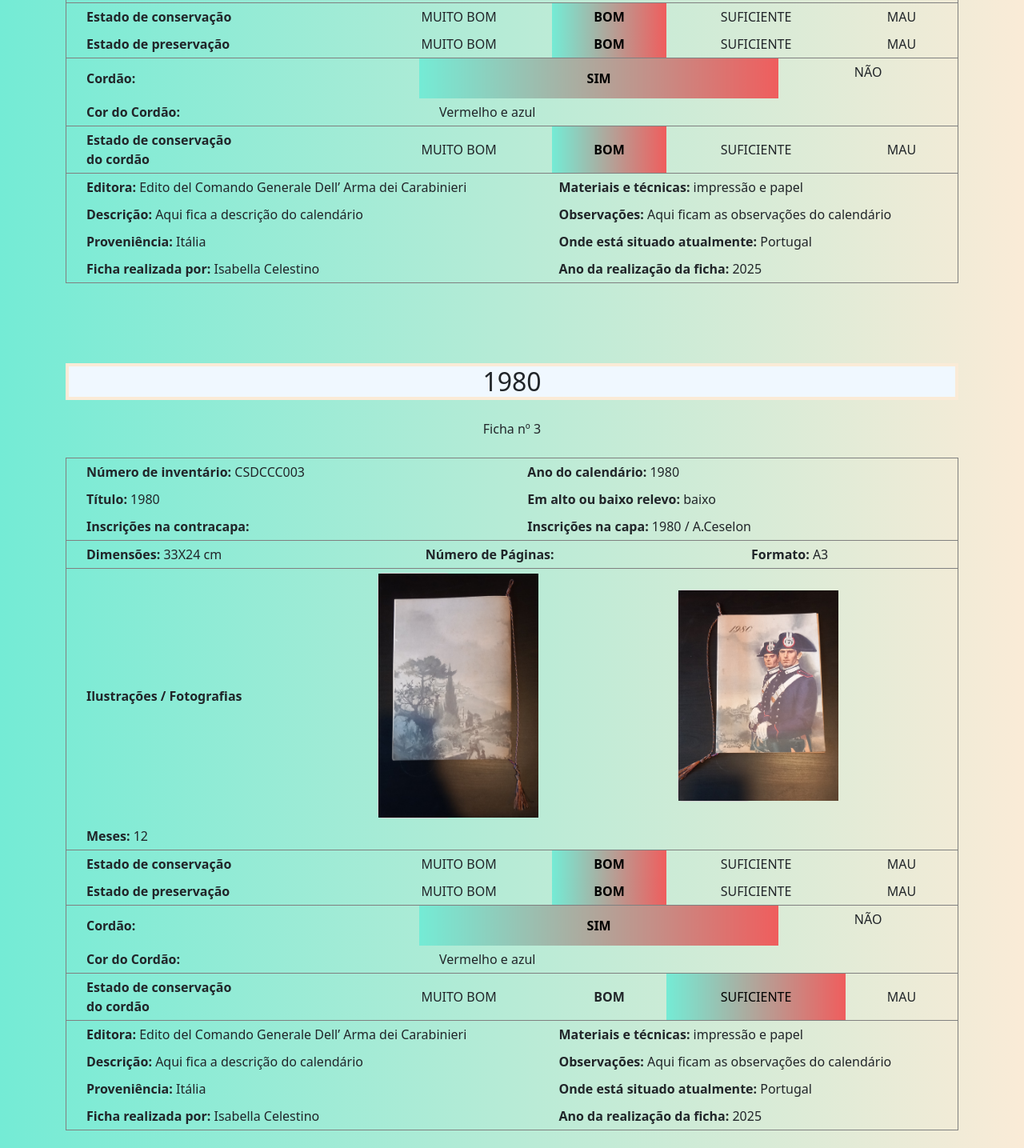
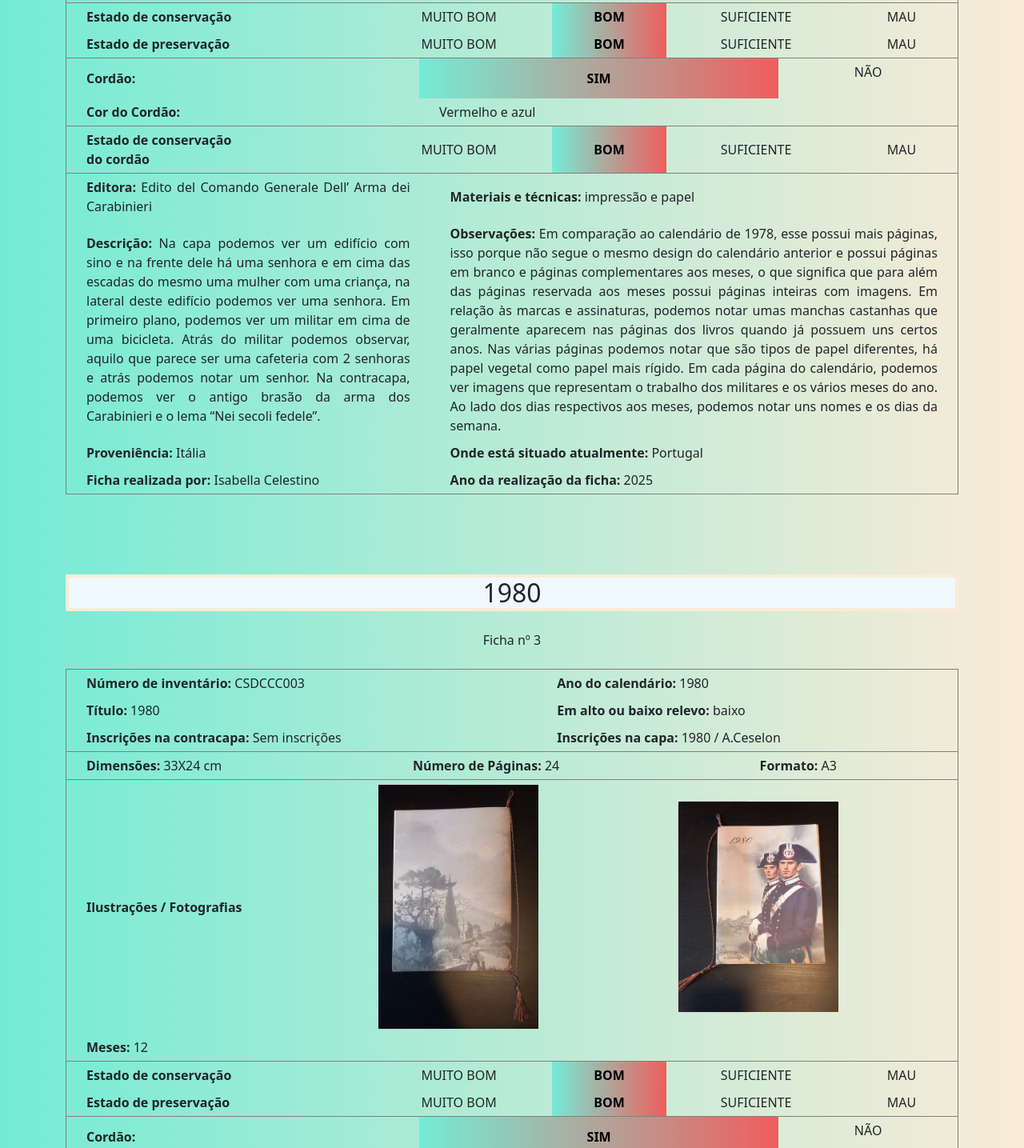
Before and after one commit to JailsonVarela/Sistema-de-Inventario---Calendario-Storico-dell-Arma-dei-Carabinieri, a plain HTML site: page index.html in a window 1280 px wide. Shown: the part 2848-4283 px from the top of the page at 80% size. Drawn offline with nearby package versions, Linux system fonts and the light colour scheme.

Commit message:
Adição de imagens que farão parte das observações das fichas; Atualização de informações das fichas 2 e 3

```diff
--- a/index.html
+++ b/index.html
@@ -34,7 +34,8 @@
                             <div class="card-body">
                                 <h4 class="card-title">1978</h4>
                             </div>
-                            <img src="imagens/Capa_1978-20251215_151153.jpg" alt="Capa de 1978" width="200" class="card-img-top">
+                            <img src="imagens/Capa_1978-20251215_151153.jpg"
+                            alt="Capa de 1978" width="200" class="card-img-top">
                         </a>
                     </div>
 
@@ -43,7 +44,8 @@
                             <div class="card-body">
                                 <h4 class="card-title">1979</h4>
                             </div>
-                            <img src="imagens/Capa_1979-20251215_151623.jpg" alt="Capa de 1979" width="200" class="card-img-top">
+                            <img src="imagens/Capa_1979-20251215_151623.jpg"
+                            alt="Capa de 1979" width="200" class="card-img-top">
                         </a>
                     </div>
 
@@ -52,7 +54,8 @@
                             <div class="card-body">
                                 <h4 class="card-title">1980</h4>
                             </div>
-                            <img src="imagens/Capa_1980-20251215_151516.jpg" alt="Capa de 1980" width="200" class="card-img-top">
+                            <img src="imagens/Capa_1980-20251215_151516.jpg"
+                            alt="Capa de 1980" width="200" class="card-img-top">
                         </a>
                     </div>
 
@@ -98,7 +101,7 @@
                     <table border="1" cellpadding="8" cellspacing="8">
                         <tr>
                             <th> Ilustrações / Fotografias </th>
-                            <td id="img" >
+                            <td >
 
                                 <div class="text-center g-4 row">
                                     <div class="col-md-4">
@@ -108,7 +111,7 @@
                                     </div>
                                 </div>
                             </td>
-                            <td id="img">
+                            <td>
 
                                 <div class="text-center g-4 row">
                                     <div class="col-md-4">
@@ -119,7 +122,6 @@
                                 </div>
                             </td>
                         </tr>
-
 
                         <tr>
                             <td> <b>Meses:</b> 12</td>
@@ -193,7 +195,6 @@
                             </td>
 
                         </tr>
-
                         <tr>
                             <td> <b>Proveniência:</b> Itália </td>
                             <td> <b>Onde está situado atualmente:</b> Portugal </td>
@@ -239,7 +240,7 @@
                     <table border="1" cellpadding="8" cellspacing="8">
                         <tr>
                             <td> <b>Dimensões:</b> 33X24 cm </td>
-                            <td> <b>Número de Páginas:</b> 29 </td>
+                            <td> <b>Número de Páginas:</b> 32 </td>
                             <td> <b>Formato:</b> A3 </td>
                         </tr>
 
@@ -247,7 +248,7 @@
                     <table border="1" cellpadding="8" cellspacing="8">
                         <tr>
                             <th> Ilustrações / Fotografias </th>
-                            <td id="img">
+                            <td>
 
                                 <div class="text-center g-4 row">
                                     <div class="col-md-4">
@@ -257,7 +258,7 @@
                                     </div>
                                 </div>
                             </td>
-                            <td id="img">
+                            <td>
 
                                 <div class="text-center g-4 row">
                                     <div class="col-md-4">
@@ -325,10 +326,22 @@
 
                         <tr>
                             <td> <b>Descrição:</b>
-                                Aqui fica a descrição do calendário
+                                Na capa podemos ver um edifício com sino e na frente dele há uma senhora e
+                                em cima das escadas do mesmo uma mulher com uma criança, na lateral deste edifício
+                                podemos ver uma senhora. Em primeiro plano, podemos ver um militar em cima de uma bicicleta.
+                                 Atrás do militar podemos observar, aquilo que parece ser uma cafeteria com 2 senhoras e
+                                 atrás podemos notar um senhor. Na contracapa, podemos ver o antigo brasão da  arma dos
+                                 Carabinieri e o lema “Nei secoli fedele”.
                             </td>
                             <td> <b>Observações:</b>
-                                Aqui ficam as observações do calendário
+                                Em comparação ao calendário de 1978, esse possui mais páginas, isso porque não segue o mesmo
+                                design do calendário anterior e possui páginas em  branco e páginas complementares aos meses,
+                                o que significa que para além das páginas reservada aos meses possui páginas inteiras com imagens.
+                                Em relação às marcas e assinaturas, podemos notar umas manchas castanhas que geralmente aparecem nas
+                                páginas dos livros quando já possuem uns certos anos. Nas várias páginas podemos notar que são tipos
+                                de papel diferentes, há papel vegetal como papel mais rígido. Em cada página do calendário, podemos ver
+                                imagens que representam o trabalho dos militares e os vários meses do ano. Ao lado dos dias respectivos
+                                aos meses, podemos notar uns nomes e os dias da semana.
                             </td>
 
                         </tr>
@@ -368,7 +381,7 @@
                         </tr>
 
                         <tr>
-                            <td> <b>Inscrições na contracapa:</b>  </td>
+                            <td> <b>Inscrições na contracapa:</b> Sem inscrições </td>
                             <td> <b>Inscrições na capa:</b> 1980 / A.Ceselon </td>
                         </tr>
 
@@ -378,15 +391,15 @@
                     <table border="1" cellpadding="8" cellspacing="8">
                         <tr>
                             <td> <b>Dimensões:</b> 33X24 cm </td>
-                            <td> <b>Número de Páginas: </b> </td>
-                            <td> <b>Formato: </b> A3</td>
+                            <td> <b>Número de Páginas:</b> 24 </td>
+                            <td> <b>Formato:</b> A3 </td>
                         </tr>
 
                     </table>
                     <table border="1" cellpadding="8" cellspacing="8">
                         <tr>
                             <th> Ilustrações / Fotografias </th>
-                            <td id="img">
+                            <td>
 
                                 <div class="text-center g-4 row">
                                     <div class="col-md-4">
@@ -396,7 +409,7 @@
                                     </div>
                                 </div>
                             </td>
-                            <td id="img">
+                            <td>
 
                                 <div class="text-center g-4 row">
                                     <div class="col-md-4">
@@ -465,10 +478,23 @@
 
                         <tr>
                             <td> <b>Descrição:</b>
-                                Aqui fica a descrição do calendário
+                                Na capa, em primeiro plano podemos ver 2 militares a segurarem a espada,
+                                para além dos militares, podemos notar vegetação e uma cidade que se encontra
+                                no fundo. Na lateral da capa podemos ver um senhor a trabalhar no campo.
+                                Na contracapa, vemos um campo e no fundo uma cidade. Na parte do campo,
+                                podemos ver um senhor com um ancinho e ao lado dele podemos ver um cachorro,
+                                também podemos notar uma criança a molhar as mãos numa fonte.
                             </td>
-                            <td> <b>Observações:</b>
-                                Aqui ficam as observações do calendário
+                            <td>
+                                <b>Observações:</b>
+                                Em comparação ao calendário de 1978 e 1979 este possui um número diferente de  páginas,
+                                isso porque não segue o mesmo design do calendário de 1978, o design é mais parecido com
+                                o calendário de 1979 mas não possui páginas em  branco ao contrário do que acontece com o de 1979.
+                                Para além das páginas reservada aos meses possui páginas inteiras com imagens.
+                                Em relação às marcas e assinaturas, podemos notar umas manchas castanhas que geralmente aparecem nas
+                                páginas dos livros quando já possuem uns certos anos. Em cada página do calendário,
+                                podemos ver imagens que representam o trabalho dos militares e os vários meses do ano.
+                                Ao lado dos dias respectivos aos meses, podemos notar uns nomes e os dias da semana.
                             </td>
 
                         </tr>
```
Also changed, not shown: imagens/Observacao ficha1-1.jpeg (added), imagens/Observacao ficha1-2.jpeg (added), imagens/Observacao ficha2.jpeg (added), imagens/Observacao ficha3.jpeg (added).
